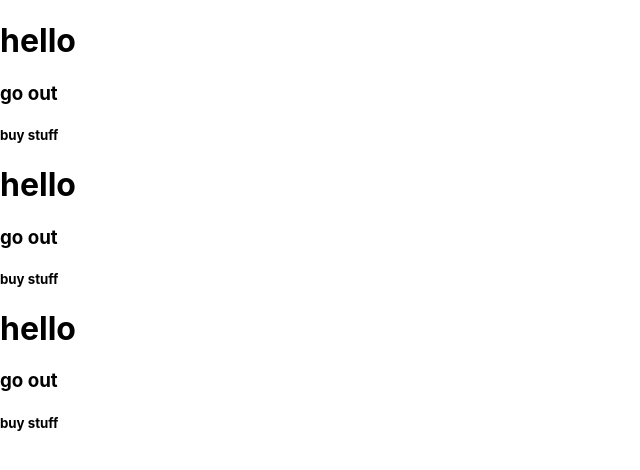
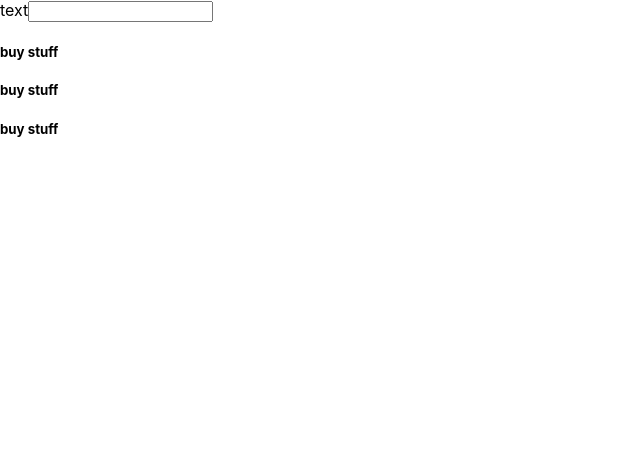
Before and after one commit to Mohammad1704/to-dolist, a React (Create React App) app: page / in a window 1280 px wide. Shown: the top 470 px of the page, without its empty margins (0-640 px from the left). Built offline with nearby package versions, Linux system fonts and the light colour scheme.

Commit message:
Basic task work

```diff
--- a/src/App.js
+++ b/src/App.js
@@ -3,27 +3,59 @@ import logo from './logo.svg';
 import './App.css';
 import Todo from './todo.js'
 class App extends Component {
-  render() {
-    const list = [
+
+  state = {
+    addForm:{
+          text:''
+           },
+
+            list : [
             {
-        "title": "go out",
               "text" : " buy stuff"
             },
             {
-        "title": "go out",
               "text" : " buy stuff"
             },
             {
-        "title": "go out",
               "text" : " buy stuff"
             }
           ]
+  }
+  updateForm = (event) => {
+    const newTask = event.target.value
+    const originalState = this.state.addForm
+    const copy = Object.assign({}, originalState);
+    const key = event.target.name
+    copy[key] = newTask
+    this.setState({
+      addForm: copy
+    })
+  }
 
-    const todoList = list.map((todo) => {
+submitTask = (event) => {
+  event.preventDefault()
+  const copy = this.state.list.slice(0)
+  copy.push(this.state.addForm)
+  this.setState({
+    list : copy,
+    addForm: {
+      text:''
+    }
+  })
+}
+
+  render() {
+
+
+    const todoList = this.state.list.map((todo) => {
       return <Todo todo = {todo} />
     })
     return (
      <div>
+       <form onSubmit={this.submitTask}>
+       <label>text</label>
+       <input type='text' onfocus="this.value=''" name='text' onChange={this.updateForm} value={this.state.addForm.text} />
+       </form>
 {todoList}
       </div>
     );
--- a/src/todo.js
+++ b/src/todo.js
@@ -2,12 +2,13 @@ import React, {Component} from 'react';
 
 class Todo extends Component {
 
+
 render(){
     return (
         <div>
-        <h1> hello</h1>
-<h3>{this.props.todo.title}</h3>
 <h5>{this.props.todo.text}</h5>
+
+
         </div>
     )
 }
```
Lines whose indentation alone changed are shown as unchanged.
